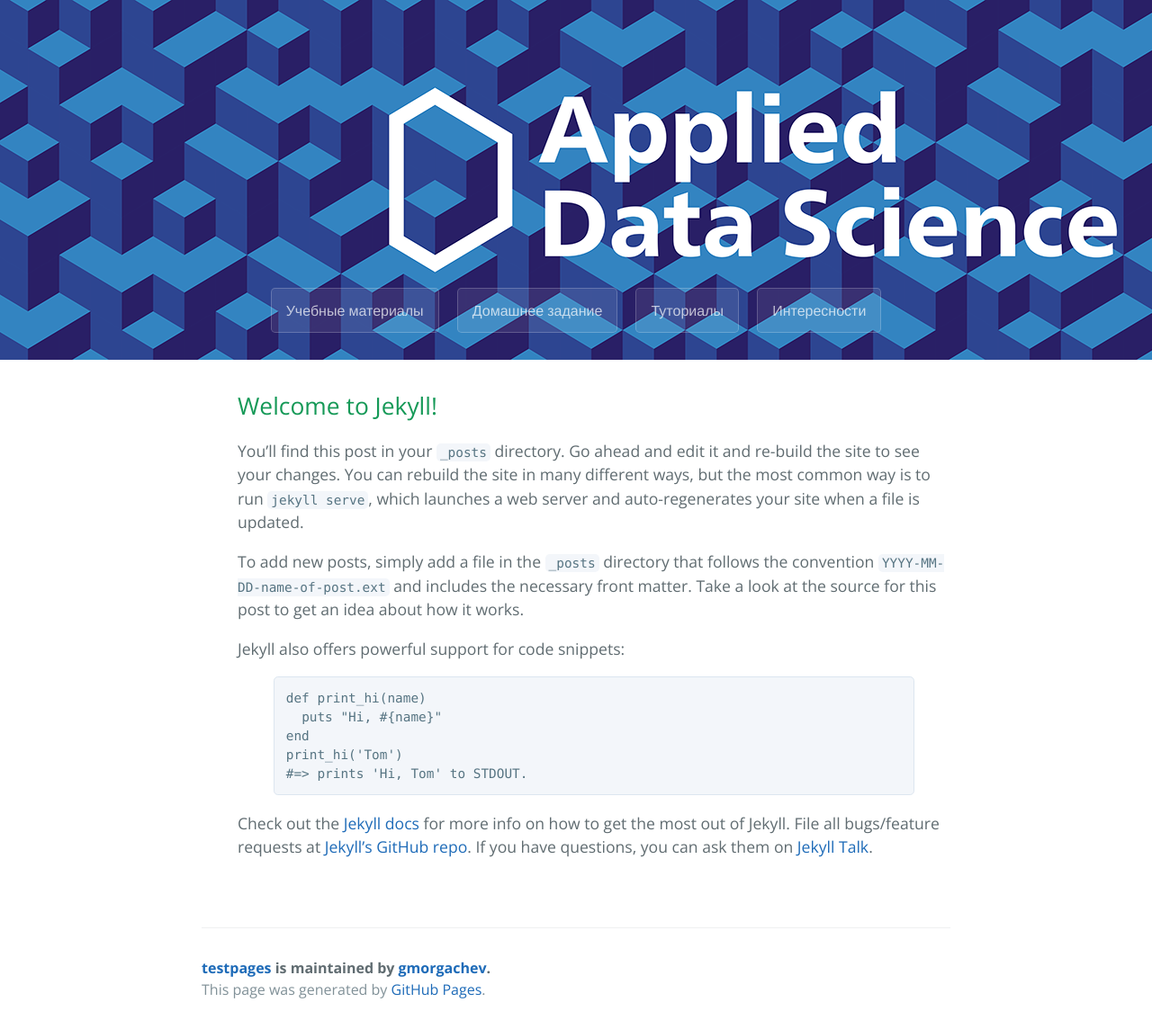
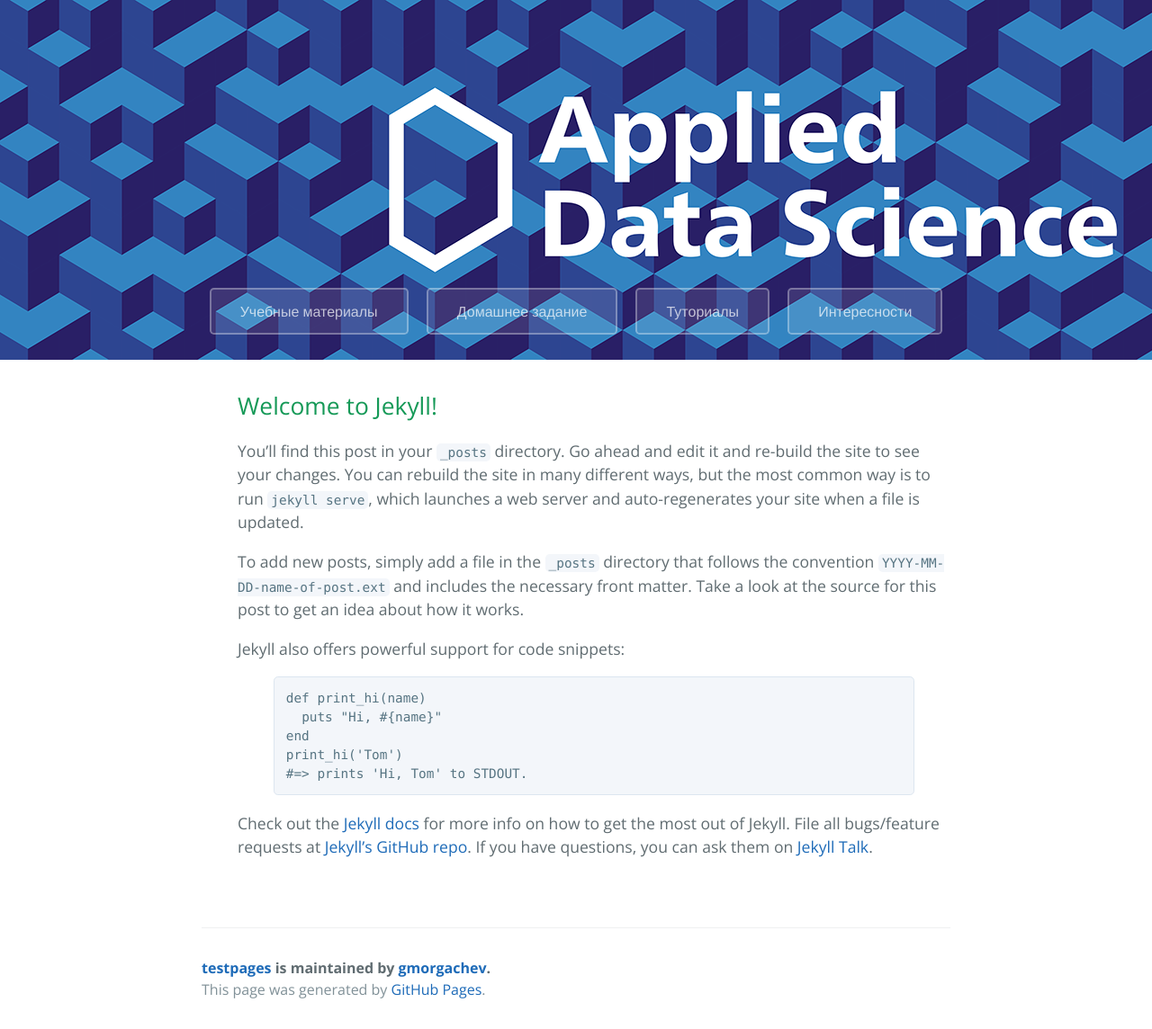
Before and after one commit to gmorgachev/testpages, a Jekyll site: the page built from index.md, in a window 1280 px wide. Shown: the whole page at 90% size. Built offline with Jekyll 4.4.1, drawn with Linux system fonts in a browser that asks for light colours.

Commit message:
move style to cayman.css

```diff
--- a/_includes/header.html
+++ b/_includes/header.html
@@ -1,15 +1,9 @@
 {% if site.github.is_project_page %}
-<style>
-        .page-header {
-            /* Путь к фоновому изображению */
-            background-color: #c7b39b; /* Цвет фона */
-        }
 
-</style>
 <section class="links">
     <a href="{{ site.github.repository_url }}" class="btn">Учебные материалы</a>
     <a href="{{ site.github.repository_url }}" class="btn">Домашнее задание</a>
-    <a href="{{ site.github.repository_url }}" class="btn">Туториалы</a>
+    <a href="https://github.com/gmorgachev/testpages/wiki" class="btn">Туториалы</a>
     <a href="{{ site.github.repository_url }}" class="btn">Интересности</a>
 </section>
 
--- a/css/cayman.css
+++ b/css/cayman.css
@@ -23,11 +23,11 @@
 .btn {
   display: inline-block;
   margin-bottom: 1rem;
-  color: rgba(255, 255, 255, 0.7);
-  background-color: rgba(255, 255, 255, 0.08);
-  border-color: rgba(255, 255, 255, 0.2);
+  color: rgba(255, 255, 255, 0.699);
+  background-color: rgba(255, 255, 255, 0.1);
+  border-color: rgba(255, 255, 255, 0.315);
   border-style: solid;
-  border-width: 1px;
+  border-width: 2px;
   border-radius: 0.3rem;
   transition: color 0.2s, background-color 0.2s, border-color 0.2s; }
   .btn:hover {
@@ -39,7 +39,7 @@
     margin-left: 1rem; }
   @media screen and (min-width: 64em) {
     .btn {
-      padding: 0.75rem 1rem; } }
+      padding: 0.75rem 2rem; } }
   @media screen and (min-width: 42em) and (max-width: 64em) {
     .btn {
       padding: 0.6rem 0.9rem;
```
